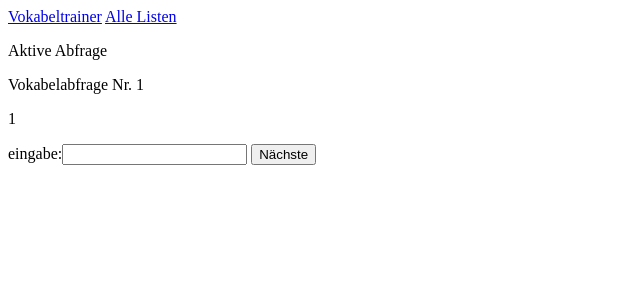
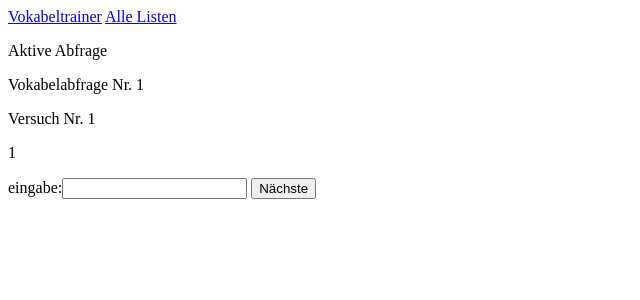
Before and after one commit to Mycooly/vokabeln, a Django app: page /aktive_abfrage/20/0/0/0/ in a window 1280 px wide. Shown: the top 300 px of the page, without its empty margins (0-640 px from the left). Run offline with Django 3.2, Linux system fonts and the light colour scheme; data comes from the database, SQL or seed files in the repository; both versions use the stored data as it was after the commit; parts of the project's set-up code (start-up, migrations or seed data) failed here and were passed over.

Commit message:
Added statistics

```diff
--- a/vokabel_trainer/templates/vokabel_trainer/abfrage.html
+++ b/vokabel_trainer/templates/vokabel_trainer/abfrage.html
@@ -10,5 +10,5 @@
         {% endfor %}
     </ul>
 
-    <p><a href="{% url 'vokabel_trainer:aktive_abfrage' abfrage_id=abfrage.id abfrage_nummer=0 erster_versuch=0 %}">Abfrage starten</a> </p>
+    <p><a href="{% url 'vokabel_trainer:aktive_abfrage' abfrage_id=abfrage.id abfrage_nummer=0 erster_versuch=0 anzahl_versuche=0 %}">Abfrage starten</a> </p>
 {% endblock content %}
--- a/vokabel_trainer/templates/vokabel_trainer/aktive_abfrage.html
+++ b/vokabel_trainer/templates/vokabel_trainer/aktive_abfrage.html
@@ -4,6 +4,7 @@
     <p>Aktive Abfrage</p>
 
     <p>Vokabelabfrage Nr. {{abfrage_one_up}}</p>
+    <p>Versuch Nr. {{anzahl_versuche}}</p>
 
 {% if korrekt %}
     <p>{{vokabel.deutsch}}</p>
@@ -12,7 +13,7 @@
     <p>{{vokabel}}</p>
 {% endif %}
 
-    <form action="{% url 'vokabel_trainer:aktive_abfrage' abfrage.id abfrage_nummer erster_versuch %}" method='post'>
+    <form action="{% url 'vokabel_trainer:aktive_abfrage' abfrage.id abfrage_nummer erster_versuch anzahl_versuche %}" method='post'>
         {% csrf_token %}
         {{ form }}
         <button name="submit">Nächste</button>
--- a/vokabel_trainer/templates/vokabel_trainer/beendete_abfrage.html
+++ b/vokabel_trainer/templates/vokabel_trainer/beendete_abfrage.html
@@ -1,5 +1,8 @@
 {% extends "vokabel_trainer/base.html" %}
 {% block content %}
-    <p>Sie haben die Abfrage erfolgreich beendet</p>
+    <p>Sie haben erfolgreich {{vokabelzahl}} Vokabeln gelernt!</p>
+    <p>Erfolgsquote: {{erfolgsquote}}%</p>
+    <p>Benötigte Versuche: {{anzahl_versuche}}</p>
+
     <p><a href="{% url 'vokabel_trainer:liste' liste.id %}">Zurück zur Liste</a> </p>
 {% endblock content %}
--- a/vokabel_trainer/templates/vokabel_trainer/liste.html
+++ b/vokabel_trainer/templates/vokabel_trainer/liste.html
@@ -2,7 +2,8 @@
 {% block content %}
 
 <p><b>{{liste}}</b></p>
-
+<p>Erfolgsquote: {{percentage}}</p>
+<p>durchschnittliche Wiederholungen: {{versuche}}</p>
 
 {% if vokabeln %}
     <form action="{% url 'vokabel_trainer:neue_abfrage' liste.id%}" method='post'>
--- a/vokabel_trainer/urls.py
+++ b/vokabel_trainer/urls.py
@@ -14,5 +14,5 @@ urlpatterns=[
 
     url(r'^abfrage/(?P<abfrage_id>\d+)/', views.abfrage, name='abfrage'),
     url(r'^neue_abfrage/(?P<liste_id>\d+)/', views.neue_abfrage, name='neue_abfrage'),
-    url(r'^aktive_abfrage/(?P<abfrage_id>\d+)/(?P<abfrage_nummer>\d+)/(?P<erster_versuch>[01])/', views.aktive_abfrage, name='aktive_abfrage'),
+    url(r'^aktive_abfrage/(?P<abfrage_id>\d+)/(?P<abfrage_nummer>\d+)/(?P<erster_versuch>[01])/(?P<anzahl_versuche>\d+)/', views.aktive_abfrage, name='aktive_abfrage'),
 ]
--- a/vokabel_trainer/views.py
+++ b/vokabel_trainer/views.py
@@ -26,8 +26,12 @@ def liste(request, liste_id):
     form=AbfrageForm()
     liste=Liste.objects.get(id=liste_id)
     vokabeln=liste.vokabel_set.order_by('percentage')
-    abfragen=liste.abfrage_set.all()
-    context={'liste':liste, 'vokabeln':vokabeln, 'abfragen':abfragen,'form':form}
+    vokabelzahl=len(vokabeln)
+    statistik=[[vokabel.percentage,vokabel.korrekt,vokabel.abfragen] for vokabel in vokabeln]
+    percentage,_,versuche=sum(statistik,axis=0)
+    versuche=round(versuche/vokabelzahl,2)
+    percentage=round(percentage/vokabelzahl,2)
+    context={'liste':liste, 'vokabeln':vokabeln, 'form':form,'percentage':percentage,'versuche':versuche}
     return render(request, 'vokabel_trainer/liste.html', context)
 
 def neue_liste(request):
@@ -91,12 +95,13 @@ def neue_abfrage(request,liste_id):
         neue_abfrage.vokabeln.set(vokabeln)
         return HttpResponseRedirect(reverse('vokabel_trainer:abfrage',args=[neue_abfrage.id]))
 
-def aktive_abfrage(request, abfrage_id, abfrage_nummer, erster_versuch):
+def aktive_abfrage(request, abfrage_id, abfrage_nummer, erster_versuch, anzahl_versuche):
     """Führt eine Abfrage durch"""
     abfrage=Abfrage.objects.get(id=abfrage_id)
     abfrage_nummer=int(abfrage_nummer)
     vokabeln=list(abfrage.vokabeln.all())
     liste=abfrage.liste
+    anzahl_versuche=int(anzahl_versuche)+1
 
     if abfrage_nummer<len(vokabeln):
         vokabel = vokabeln[abfrage_nummer]
@@ -130,7 +135,8 @@ def aktive_abfrage(request, abfrage_id, abfrage_nummer, erster_versuch):
                         form=EingabeForm()
                     else:
                         #Ende der Abfrage
-                        context = {'abfrage': abfrage, 'liste': liste}
+                        erfolgsquote=round(100*len(vokabeln)/anzahl_versuche,2)
+                        context = {'liste': liste,'vokabelzahl':len(vokabeln),'anzahl_versuche':anzahl_versuche,'erfolgsquote':erfolgsquote}
                         Abfrage.objects.get(id=abfrage.id).delete()
                         return render(request, 'vokabel_trainer/beendete_abfrage.html', context)
                 else:
@@ -138,7 +144,7 @@ def aktive_abfrage(request, abfrage_id, abfrage_nummer, erster_versuch):
                     korrekt=False
             abfrage_one_up=abfrage_nummer+1
             context = {'abfrage': abfrage, 'abfrage_nummer': abfrage_nummer, 'abfrage_one_up':abfrage_one_up,'form':form, 'vokabel':vokabel,
-                       'korrekt':korrekt, 'erster_versuch':erster_versuch}
+                       'korrekt':korrekt, 'erster_versuch':erster_versuch, 'anzahl_versuche':anzahl_versuche}
             return render(request, 'vokabel_trainer/aktive_abfrage.html', context)
         #GET
         else:
@@ -147,7 +153,7 @@ def aktive_abfrage(request, abfrage_id, abfrage_nummer, erster_versuch):
             form=EingabeForm()
             abfrage_one_up = abfrage_nummer + 1
             context = {'abfrage': abfrage, 'abfrage_nummer': abfrage_nummer, 'abfrage_one_up':abfrage_one_up, 'form': form, 'vokabel':vokabel,
-                       'korrekt':korrekt, 'erster_versuch':erster_versuch}
+                       'korrekt':korrekt, 'erster_versuch':erster_versuch,'anzahl_versuche':anzahl_versuche}
             return render(request, 'vokabel_trainer/aktive_abfrage.html', context)
     else:
         raise Http404
```
Also changed, not shown: db.sqlite3, 1 other file.
